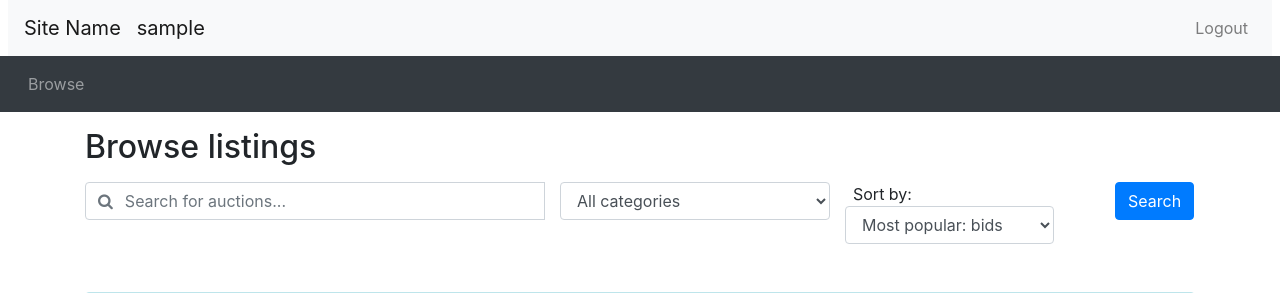
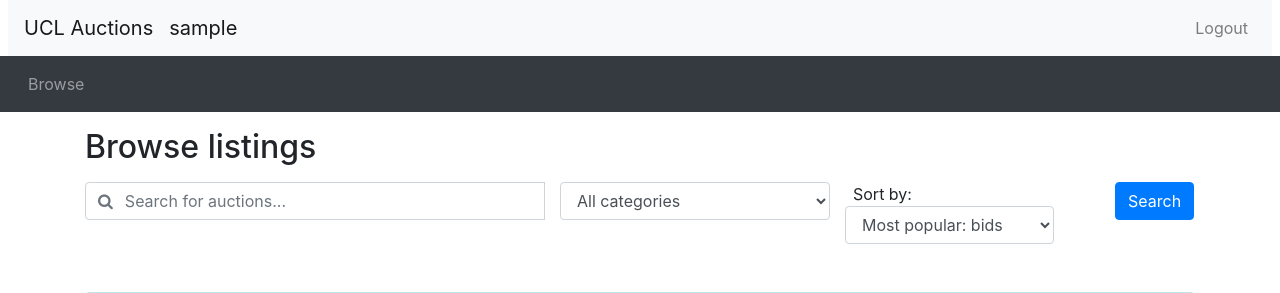
Before and after one commit to Jasraj02/auction-site, a PHP site: page /browse.php in a window 1280 px wide. Shown: the top 293 px of the page. Run offline with PHP 8.4, Linux system fonts and the light colour scheme; the visitor is signed in with stand-in values (Sample User, id 1); data comes from the database, SQL or seed files in the repository; data that the repository does not hold is empty.

Commit message:
Update header.php

```diff
--- a/header.php
+++ b/header.php
@@ -35,7 +35,7 @@
 
 <!-- Navbars -->
 <nav class="navbar navbar-expand-lg navbar-light bg-light mx-2">
-  <a class="navbar-brand" href="#">Site Name<!--CHANGEME!--></a>
+  <a class="navbar-brand" href="#">UCL Auctions<!--CHANGEME!--></a>
   <?php if ($loggedIn === true): ?>
     <span class="navbar-brand"><?php echo htmlspecialchars($username); ?></span>
   <?php endif; ?>
```
